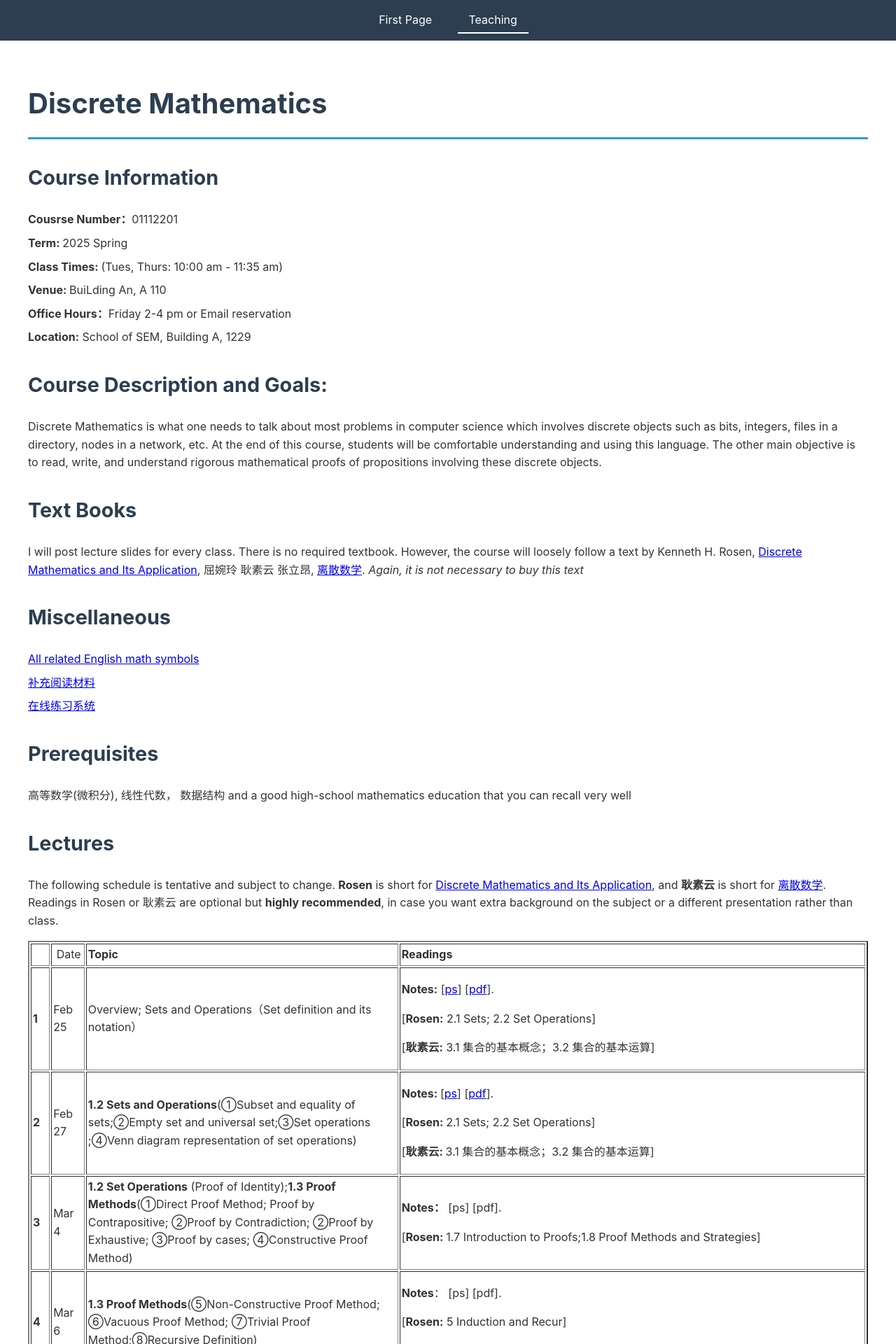
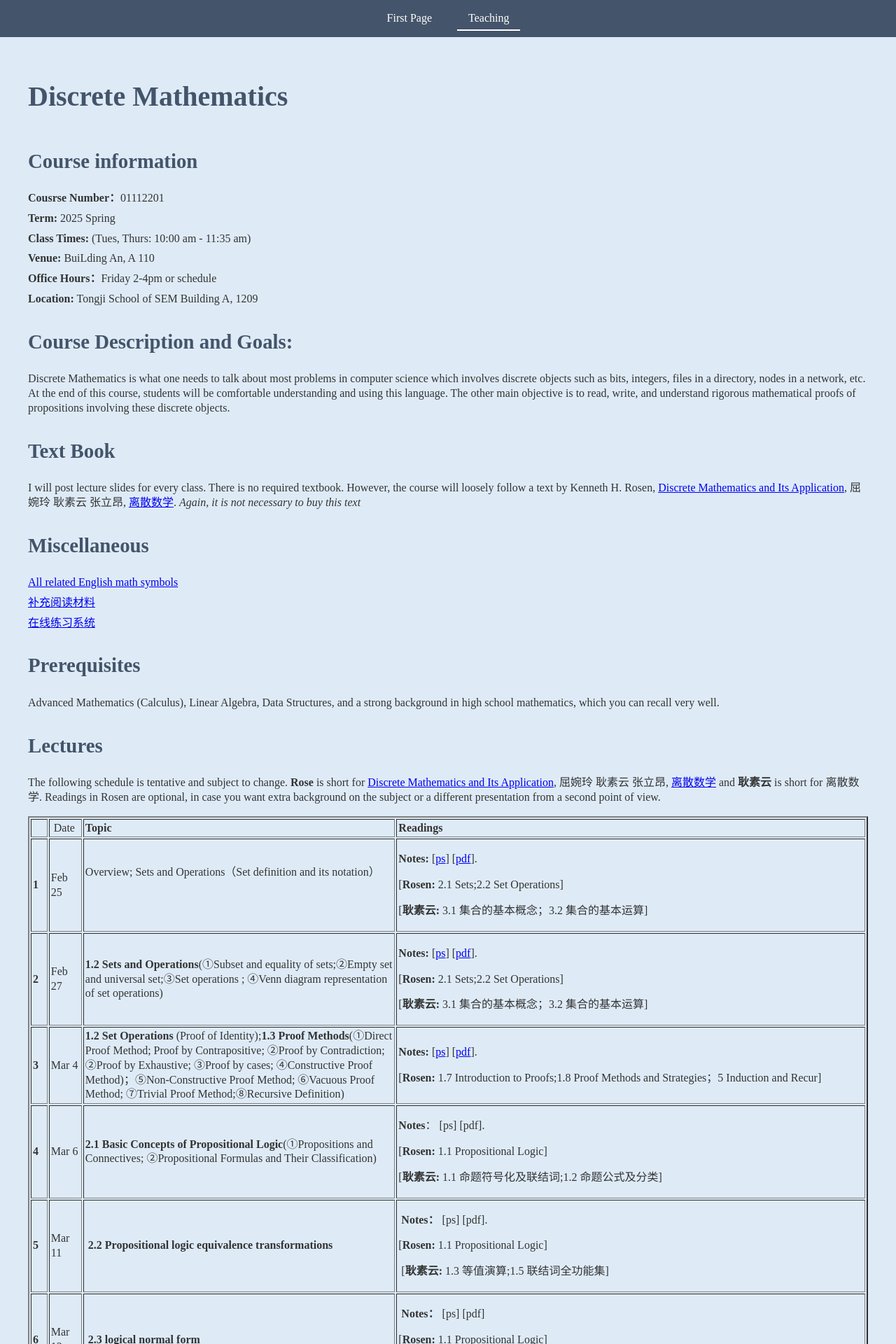
Before and after one commit to kejiwei/kejiwei.github.io, a Jekyll site: the page teaching/courses/dismath/index.html, which Jekyll copies as it is, in a window 1280 px wide. Shown: the top 1920 px of the page at 70% size. Built offline with Jekyll 4.4.1, drawn with Linux system fonts in a browser that asks for light colours; some of the changed text lies outside the part shown.

Commit message:
Add files via upload

```diff
--- /dev/null
+++ b/teaching/courses/dismath/course.css
@@ -0,0 +1,199 @@
+/* 全局样式 */
+:root {
+    --primary-color: #44546A;
+	<!-- --primary-color: #2c3e50;-->
+    --secondary-color: #3498db;
+    --text-color: #333;
+    --bg-color: #DEEBF7;
+	<!--   --bg-color: #fff; -->
+    --border-color: #eee;
+}
+
+body {
+    <!--font-family: -apple-system, BlinkMacSystemFont, "Segoe UI", Roboto, "Helvetica Neue", Trebuchet MS, sans-serif;-->
+		font-family: -apple-system, BlinkMacSystemFont, "Trebuchet MS", Roboto, "Helvetica Neue", Trebuchet MS, sans-serif;
+    line-height: 1.3;
+    color: var(--text-color);
+    background-color: var(--bg-color);
+    margin: 0;
+    padding: 0;
+}
+
+/* 布局 */
+main {
+    max-width: 1200px;
+    margin: 0 auto;
+    padding: 2rem;
+}
+
+/* 导航栏 */
+.nav-main {
+    background-color: var(--primary-color);
+    padding: 1rem 0;
+    text-align: center;
+}
+
+.nav-main a {
+    color: white;
+    text-decoration: none;
+    padding: 0.5rem 1rem;
+    margin: 0 0.5rem;
+    transition: all 0.3s ease;
+}
+
+.nav-main a.active {
+    border-bottom: 2px solid white;
+}
+
+.nav-main a:hover {
+    background-color: #070F8F;
+    border-radius: 4px;
+}
+
+/* 标题样式 */
+h1 {
+    font-size: 2.5rem;
+    color: var(--primary-color);
+    margin-bottom: 2rem;
+    padding-bottom: 1rem;
+    border-bottom: 3px solid var(--secondary-color);
+}
+
+h2 {
+    font-size: 1.8rem;
+    color: var(--primary-color);
+    margin: 2rem 0 1.5rem;
+}
+
+/* 课程列表样式 */
+.course-list {
+    display: grid;
+    grid-template-columns: repeat(auto-fit, minmax(300px, 1fr));
+    gap: 2rem;
+    margin: 2rem 0;
+}
+
+.course-item {
+    background: #f8f9fa;
+    padding: 1.5rem;
+    border-radius: 8px;
+    box-shadow: 0 2px 4px rgba(0,0,0,0.1);
+    transition: transform 0.3s, box-shadow 0.3s;
+    position: relative;
+    overflow: hidden;
+}
+
+.course-item::before {
+    content: '';
+    position: absolute;
+    top: 0;
+    left: 0;
+    width: 4px;
+    height: 100%;
+    background-color: var(--secondary-color);
+}
+
+.course-item:hover {
+    transform: translateY(-5px);
+    box-shadow: 0 4px 8px rgba(0,0,0,0.15);
+}
+
+.course-item h3 {
+    font-size: 1.4rem;
+    color: var(--primary-color);
+    margin-bottom: 1rem;
+}
+
+.course-item p {
+    color: #666;
+    margin-bottom: 0.5rem;
+}
+
+.course-link {
+    display: inline-block;
+    margin-top: 1rem;
+    padding: 0.5rem 1rem;
+    background-color: var(--primary-color);
+    color: white;
+    text-decoration: none;
+    border-radius: 4px;
+    transition: background-color 0.3s;
+}
+
+.course-link:hover {
+    background-color: var(--secondary-color);
+}
+
+/* 课程页面样式 */
+.course-page section {
+    margin-bottom: 1rem;
+	<!--margin-bottom: 3rem;-->
+}
+
+.course-info ul {
+    list-style: none;
+    padding: 0;
+}
+
+.course-info li {
+    margin: 0.5rem 0;
+}
+
+/* Excel风格表格样式 */
+.assessment-table {
+    width: 100%;
+    border-collapse: collapse;
+    border: 1px solid #ccc;
+    font-family: Arial, sans-serif;
+    margin: 1rem 0;
+}
+
+.assessment-table th,
+.assessment-table td {
+    border: 1px solid #ccc;
+    padding: 8px 12px;
+    text-align: left;
+}
+
+.assessment-table th {
+    background-color: #f0f0f0;
+    font-weight: bold;
+    border-bottom: 2px solid #ccc;
+}
+
+.assessment-table tr:nth-child(even) {
+    background-color: #f8f8f8;
+}
+
+.assessment-table tr:hover {
+    background-color: #f5f5f5;
+}
+
+.assessment-table thead th {
+    background: linear-gradient(to bottom, #f8f8f8, #e8e8e8);
+    border-bottom: 2px solid #999;
+}
+
+.assessment-table td:nth-child(2) {
+    text-align: center;
+}
+
+/* 响应式设计 */
+@media (max-width: 768px) {
+    .course-list {
+        grid-template-columns: 1fr;
+    }
+
+    main {
+        padding: 1rem;
+    }
+}
+
+/* 页脚样式 */
+footer {
+    text-align: center;
+    padding: 2rem;
+    background: var(--primary-color);
+    color: white;
+    margin-top: 4rem;
+}
--- a/teaching/courses/dismath/index.html
+++ b/teaching/courses/dismath/index.html
@@ -4,7 +4,8 @@
     <meta charset="UTF-8">
     <meta name="viewport" content="width=device-width, initial-scale=1.0">
     <title>Discrete Mathematics - kejiwei</title>
-    <link rel="stylesheet" href="/assets/css/style.css">
+ <!--   <link rel="stylesheet" href="/assets/css/style.css">-->
+	<link rel="stylesheet" type="text/css" href="course.css" />
 </head>
 <body>
     <header>
@@ -17,14 +18,14 @@
         <h1>Discrete Mathematics</h1>
 
         <section class="course-info">
-            <h2>Course Information</h2>
+            <h2>Course information</h2>
             <ul>
-                <li><b>Cousrse Number：</b>01112201 </li>
-                <li><b>Term: </b>2025 Spring</li>
+                <li><b> Cousrse Number：</b>01112201 </li>
+                <li><b> Term: </b>2025 Spring</li>
                 <li><b>Class Times: </b>(Tues, Thurs: 10:00 am - 11:35 am)</li>
                 <li><b>Venue: </b>BuiLding An, A 110</li>
-                <li><b>Office Hours：</b>Friday 2-4 pm or Email reservation</li>
-                <li><b>Location:</b> School of SEM, Building A, 1229</li>
+                <li><b>Office Hours：</b>Friday 2-4pm or schedule</li>
+                <li><b>Location:</b> Tongji School of SEM Building A, 1209</li>
 
             <h2>Course Description and Goals:</h2>
                 <li>
@@ -32,7 +33,7 @@
                 </p>
                 </li>
 
-             <h2>Text Books </h2>
+             <h2>Text Book </h2>
                 <li>
                 <p>I will post lecture slides for every class. There is no required textbook. However, the course will loosely follow a text by
                     Kenneth H. Rosen, <a href="https://www.amazon.com/Discrete-Mathematics-Its-Applications-Seventh/dp/0073383090"> Discrete Mathematics and Its Application</a>,  屈婉玲 耿素云 张立昂, <a href="https://item.jd.com/13041609.html"> 离散数学</a>. <i> Again, it is not necessary to buy this text </i>
@@ -47,13 +48,12 @@
                 </ul>
             <h2>Prerequisites</h2>
                 <ul>
-                    <li>高等数学(微积分), 线性代数， 数据结构 and a good high-school mathematics education that you can recall very well</li>
+                    <li>Advanced Mathematics (Calculus), Linear Algebra, Data Structures, and a strong background in high school mathematics, which you can recall very well.</li>
                 </ul>
 
                 <h2>Lectures</h2>
 
-                <p>The following schedule is tentative and subject to change. <strong>Rosen</strong> is short for <a href="https://www.amazon.com/Discrete-Mathematics-Its-Applications-Seventh/dp/0073383090">Discrete Mathematics and Its Application</a>,  and <strong>耿素云</strong> is short for <a href="https://item.jd.com/13041609.html">离散数学</a>. Readings in Rosen or 耿素云 are optional but <b>highly recommended</b>,
-                    in case you want extra background on the subject or a different presentation rather than class.</p>
+                <p>The following schedule is tentative and subject to change. <strong>Rose</strong> is short for <a href="https://www.amazon.com/Discrete-Mathematics-Its-Applications-Seventh/dp/0073383090">Discrete Mathematics and Its Application</a>, 屈婉玲 耿素云 张立昂, <a href="https://item.jd.com/13041609.html">离散数学</a> and <strong>耿素云</strong> is short for 离散数学. Readings in Rosen are optional, in case you want extra background on the subject or a different presentation from a second point of view.</p>
                 <div align=center>
                 <table border=2 cellpadding=2>
 
@@ -67,20 +67,21 @@
                 <tr>
                 <td><b>1</b></td>
                 <td>Feb 25</td>
-                <td>Overview; Sets and Operations（Set definition and its notation）</td>
+                <td><p>Overview; Sets and Operations（Set definition and its notation）</p>
+                  <p>&nbsp;</p></td>
                 <td>
                   <p><strong> Notes:</strong>  [<a href="slides/CH0-Intro-V1-F.ppsx">ps</a>] [<a href="slides/CH0-Intro-V1-F.pdf">pdf</a><a>].</a></p>
-<p>[<strong>Rosen:</strong> 2.1 Sets; 2.2 Set Operations]</p>
+<p>[<strong>Rosen:</strong> 2.1 Sets;2.2 Set Operations]</p>
                   <p>[<strong>耿素云:</strong> 3.1 集合的基本概念；3.2 集合的基本运算]&nbsp; </p></td>
                 </tr>
 
                 <tr>
                 <td><b>2</b></td>
                 <td>Feb 27</td>
-                <td><strong>1.2 Sets and Operations</strong>(①Subset and equality of sets;②Empty set and universal set;③Set operations ;④Venn diagram representation of set operations)</td>
+                <td><strong>1.2 Sets and Operations</strong>(①Subset and equality of sets;②Empty set and universal set;③Set operations ; ④Venn diagram representation of set operations)</td>
                 <td>
                   <p> <strong> Notes:&nbsp;</strong>[<a href="slides/CH1 Set Theory and Proof Methods-V1-F(1-17).ppsx">ps</a>] [<a href="slides/CH1 Set Theory and Proof Methods-V1-F(1-17).pdf">pdf</a>].&nbsp;</p>
-                  <p>[<strong>R</strong><strong>osen: </strong>2.1 Sets; 2.2 Set Operations]</p>
+                  <p>[<strong>R</strong><strong>osen: </strong>2.1 Sets;2.2 Set Operations]</p>
                   <p>[<strong>耿素云: </strong>3.1 集合的基本概念；3.2 集合的基本运算]</p>
                 </td>
                 </tr>
@@ -89,47 +90,48 @@
                 <tr>
                 <td><b>3</b></td>
                 <td>Mar 4</td>
-                <td><strong>1.2 Set Operations</strong> (Proof of Identity);<strong>1.3 Proof Methods</strong>(①Direct Proof Method; Proof by Contrapositive; ②Proof by Contradiction; ②Proof by Exhaustive; ③Proof by cases; ④Constructive Proof Method)</td>
+                <td><strong>1.2 Set Operations</strong> (Proof of Identity);<strong>1.3 Proof Methods</strong>(①Direct Proof Method; Proof by Contrapositive; ②Proof by Contradiction; ②Proof by Exhaustive; ③Proof by cases; ④Constructive Proof Method)；⑤Non-Constructive Proof Method; ⑥Vacuous Proof Method; ⑦Trivial Proof Method;⑧Recursive Definition)</td>
                 <td>
-                  <p> <strong> Notes</strong><strong>：</strong> [ps] [pdf].</p>
-                  <p>[<strong>Rosen: </strong>1.7 Introduction to Proofs;1.8 Proof Methods and Strategies]</p></td>
+                  <p> <strong> Notes</strong><strong>:</strong> [<a href="slides/CH1 Set Theory and Proof Methods-V1-F(17-end).ppsx">ps</a>] [<a href="slides/CH1 Set Theory and Proof Methods-V1-F(17-end).pdf">pdf</a>].</p>
+<p>[<strong>Rosen: </strong>1.7 Introduction to Proofs;1.8 Proof Methods and Strategies；5 Induction and Recur]</p></td>
                 </tr>
 
                 <tr>
                 <td><b>4</b></td>
                 <td>Mar 6</td>
-                <td><strong>1.3 Proof Methods</strong>(⑤Non-Constructive Proof Method; ⑥Vacuous Proof Method; ⑦Trivial Proof Method;⑧Recursive Definition)</td>
+                <td><strong>2.1 Basic Concepts of Propositional Logic</strong>(①Propositions and Connectives; ②Propositional Formulas and Their Classification)</td>
                 <td>
                   <p> <strong> Notes</strong>： [ps] [pdf].&nbsp;</p>
-                  <p>[<strong>Rosen:</strong> 5 Induction and Recur]&nbsp;</p>
+                  <p>[<strong>Rosen:</strong> 1.1 Propositional Logic]&nbsp;</p>
                   <p>[<strong>耿素云: </strong>1.1 命题符号化及联结词;1.2 命题公式及分类]&nbsp; </p></td>
                 </tr>
 
                 <tr>
                 <td><b>5</b></td>
                 <td>Mar 11</td>
-                <td>&nbsp;<strong>2.1 Basic Concepts of Propositional Logic</strong>(①Propositions and Connectives; ②Propositional Formulas and Their Classification)</td>
+                <td>&nbsp;<strong>2.2 Propositional logic equivalence transformations</strong></td>
                 <td><p>&nbsp;<strong>Notes：</strong> [ps] [pdf].&nbsp;</p>
                   <p>[<strong>Rosen: </strong>1.1 Propositional Logic]</p>
-                  <p>&nbsp;[<strong>耿素云:</strong> 1.1 命题符号化及联结词;1.2 命题公式及分类] </p>
+                  <p>&nbsp;[<strong>耿素云:</strong> 1.3 等值演算;1.5 联结词全功能集] </p>
                  </td>
                 </tr>
 
                 <tr>
                 <td><b>6</b></td>
                 <td>Mar 13</td>
-                <td>&nbsp;<strong>2.2 Propositional logic equivalence transformations</strong></td>
+                <td>&nbsp;<strong>2.3 logical normal form</strong></td>
                 <td><p>&nbsp;<strong>Notes：</strong> [ps] [pdf]</p>
                   <p>[<strong>Rosen: </strong>1.1 Propositional Logic]</p>
-                  <p>[<strong>耿素云:</strong> 1.3 等值演算;1.5 联结词全功能集] </p></td>
+                  <p>[<strong>耿素云:</strong> 1.4 范式] </p></td>
                 </tr>
 
                 <tr>
                 <td><b>7</b></td>
                 <td>Mar 18</td>
-                <td>&nbsp;<strong>2.3 logical normal form</strong></td>
+                <td><strong>&nbsp;</strong></td>
                 <td><p><strong>Notes：</strong> [ps] [pdf]&nbsp;</p>
-                  <p>[<strong>耿素云:</strong>1.4 范式]&nbsp; <br>
+                  <p>[<strong>Rosen:</strong> ]</p>
+                  <p>[<strong>耿素云:&nbsp;</strong>]&nbsp; <br>
                   </p>
                 </td>
                 </tr>
@@ -394,8 +396,8 @@
             </ul>
             <h2>Policies</h2>
                 <ul>
-                    <li><p style="font-family: Arial, sans-serif;">Attend all classes including X-hours, of which I may use all of.</p></li>
-                    <li><p style="font-family: Arial, sans-serif;">Students are expected to be respectful of their peers and the instructor. This includes not talking while others are talking, not using electronic devices in class, and not engaging in any other behavior that is disruptive to the learning environment.</p></li>
+                    <li><p style="font-family: Trebuchet MS, sans-serif;">Attend all classes including X-hours, of which I may use all of.</p></li>
+                    <li><p style="font-family: Trebuchet MS, sans-serif;">Students are expected to be respectful of their peers and the instructor. This includes not talking while others are talking, not using electronic devices in class, and not engaging in any other behavior that is disruptive to the learning environment.</p></li>
                     <li>All exams (include Intermediate exams) submitted for credit must be your own (without help for any electronic devices).</li>
                     <li>If you feel that the grader has not graded accurately then you should compose an email/wechat clearly writing down which problem and your reason why you think the grading is incorrect. If you are unsatisfied by the grader's response, then you can email the me (kejiwei@tongji.edu.cn) for a full regrade. I will look at the entire problem set and re-grade it completely.</li>
                 </ul>
@@ -414,10 +416,10 @@
         <section class="Policies">
             <h2>Policies</h2>
             <ul>
-                <li><p style="font-family: Arial, sans-serif;">Attend all classes including X-hours, of which I may use all of.</p></li>
-                <li><p style="font-family: Arial, sans-serif;">Students are expected to be respectful of their peers and the instructor. This includes not talking while others are talking, not using electronic devices in class, and not engaging in any other behavior that is disruptive to the learning environment.</p></li>
-                <li><p style="font-family: Arial, sans-serif;">All exams (include Intermediate exams) submitted for credit must be your own (without help for any electronic devices).</p></li>
-                <li><p style="font-family: Arial, sans-serif;">If you feel that the grader has not graded accurately then you should compose an email/wechat clearly writing down which problem and your reason why you think the grading is incorrect. If you are unsatisfied by the grader's response, then you can email the me (kejiwei@tongji.edu.cn) for a full regrade. I will look at the entire problem set and re-grade it completely.</p></li>
+                <li><p style="font-family: Trebuchet MS, sans-serif;">Attend all classes including X-hours, of which I may use all of.</p></li>
+                <li><p style="font-family: Trebuchet MS, sans-serif;">Students are expected to be respectful of their peers and the instructor. This includes not talking while others are talking, not using electronic devices in class, and not engaging in any other behavior that is disruptive to the learning environment.</p></li>
+                <li><p style="font-family: Trebuchet MS, sans-serif;">All exams (include Intermediate exams) submitted for credit must be your own (without help for any electronic devices).</p></li>
+                <li><p style="font-family: Trebuchet MS, sans-serif;">If you feel that the grader has not graded accurately then you should compose an email/wechat clearly writing down which problem and your reason why you think the grading is incorrect. If you are unsatisfied by the grader's response, then you can email the me (kejiwei@tongji.edu.cn) for a full regrade. I will look at the entire problem set and re-grade it completely.</p></li>
             </ul>
         </section>
         </section>
```
